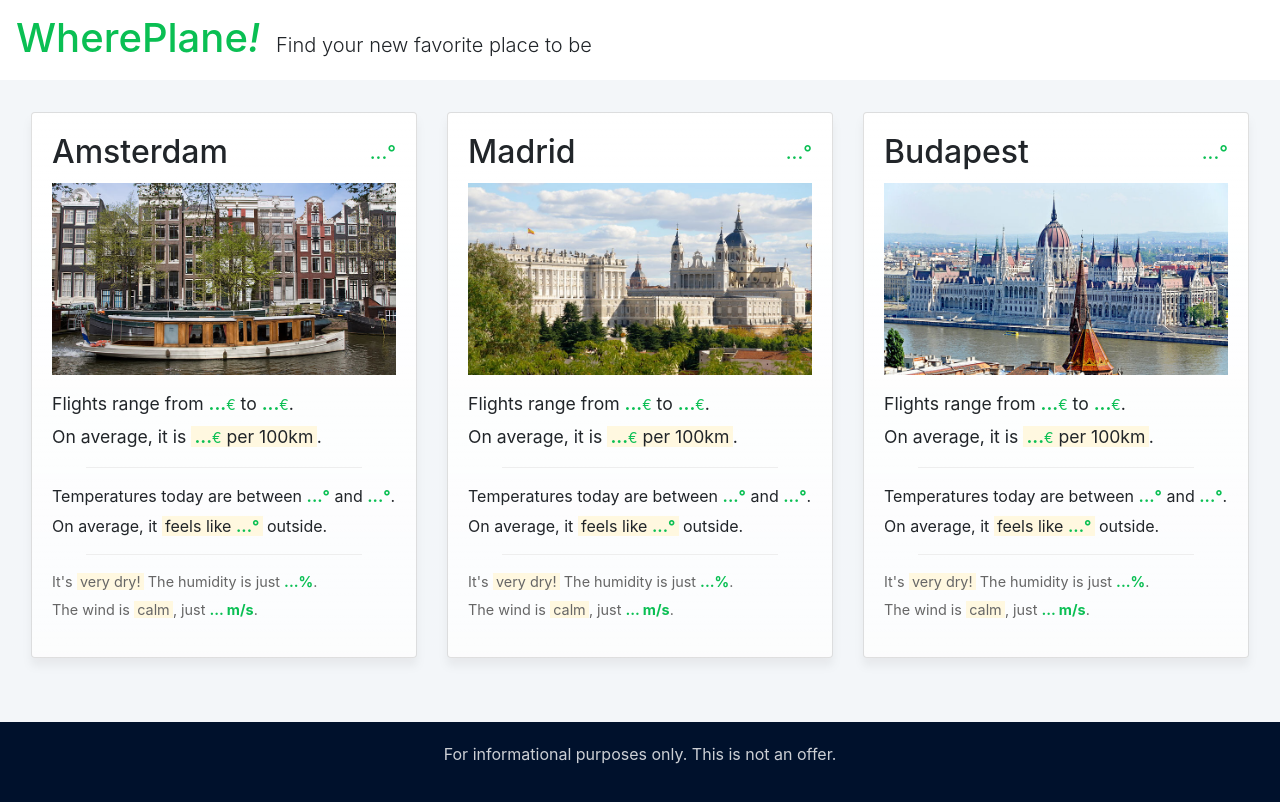
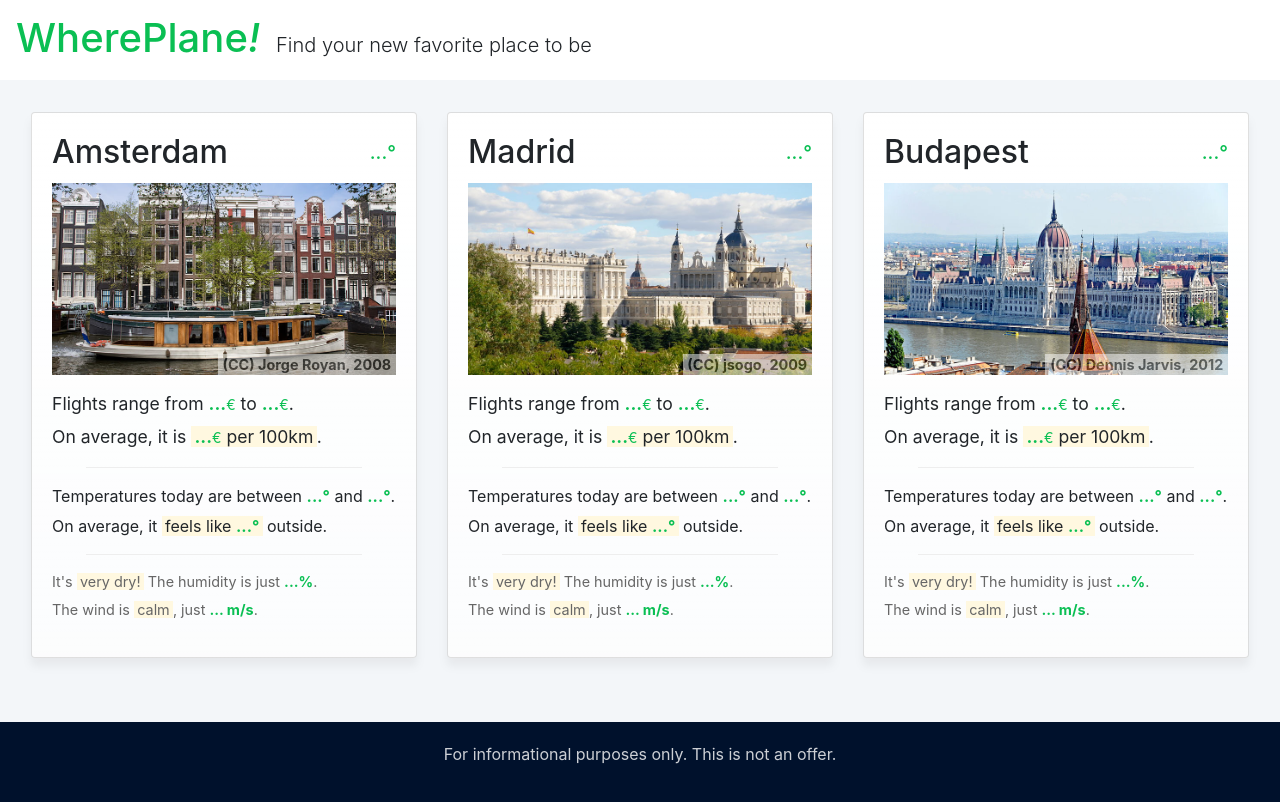
Before and after one commit to runerune/jamies-vacation, an Angular app: page / in a window 1280 px wide. Built offline with nearby package versions, Linux system fonts and the light colour scheme; no server answers.

Commit message:
add image copyright info

```diff
--- a/src/app/place/place.component.css
+++ b/src/app/place/place.component.css
@@ -44,12 +44,30 @@
 	background-repeat: no-repeat;
 	background-position: center;
 	height: 12rem;
+	position: relative;
 }
 
 figure img {
 	visibility: hidden;
 	width: 0;
 	height: 0;
+}
+
+figure figcaption {
+	background: #fff;
+	position: absolute;
+	bottom: 0;
+	right: 0;
+	font-size: .9rem;
+	font-weight: bold;
+	padding: 0 .3rem;
+	opacity: .5;
+	transition: .5s opacity;
+}
+
+figure:hover figcaption {
+	opacity: 1;
+	transition: .2s opacity;
 }
 
 .secondary {
--- a/src/app/place/place.component.html
+++ b/src/app/place/place.component.html
@@ -16,6 +16,7 @@
 		<section *ngIf="city.image">
 			<figure style="background-image: url(/assets/{{city.image.name}})">
 				<img src="/assets/{{city.image.name}}" alt="{{city.image.caption}}">
+				<figcaption>{{city.image.copyright}}</figcaption>
 			</figure>
 		</section>
 
```
